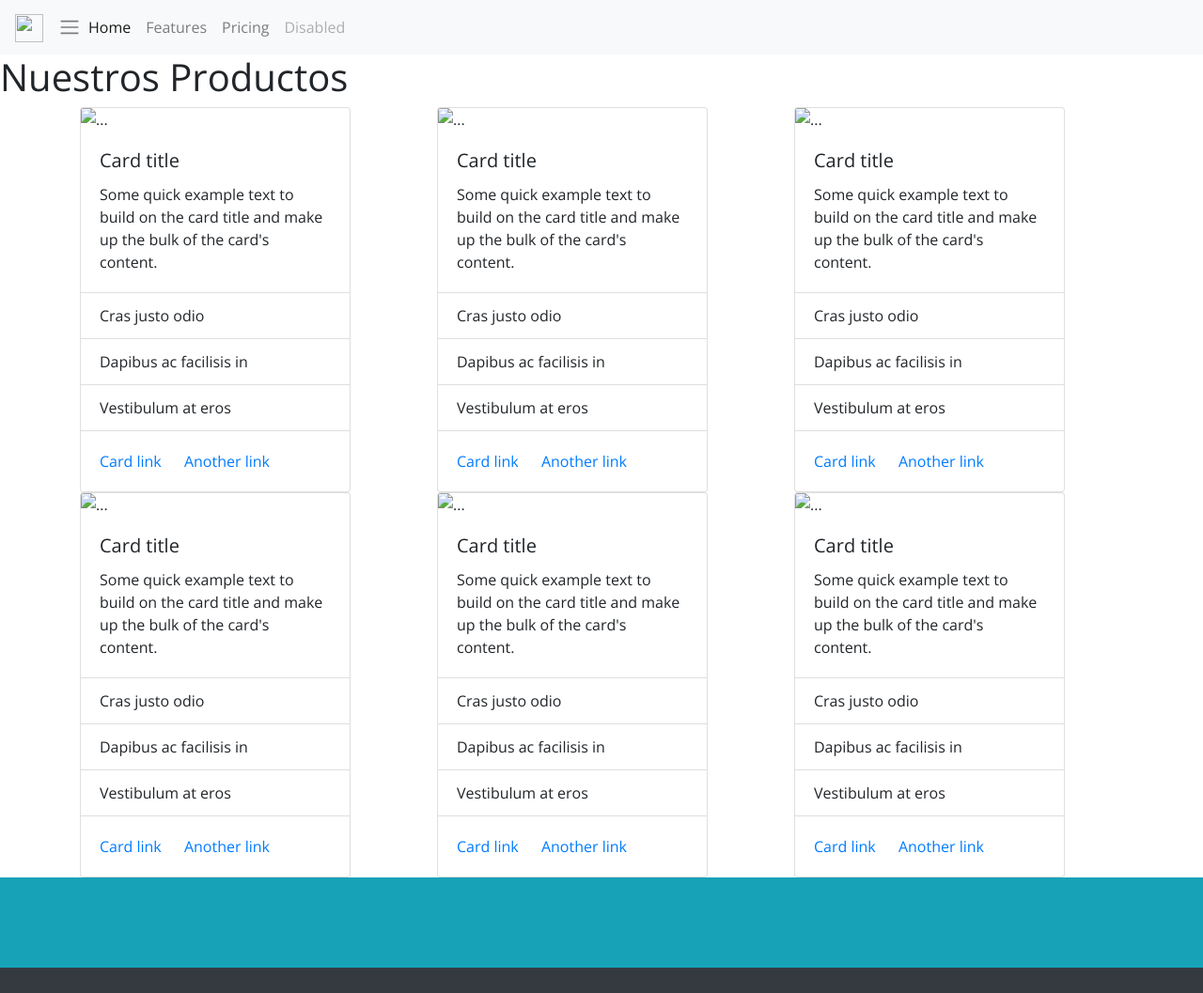
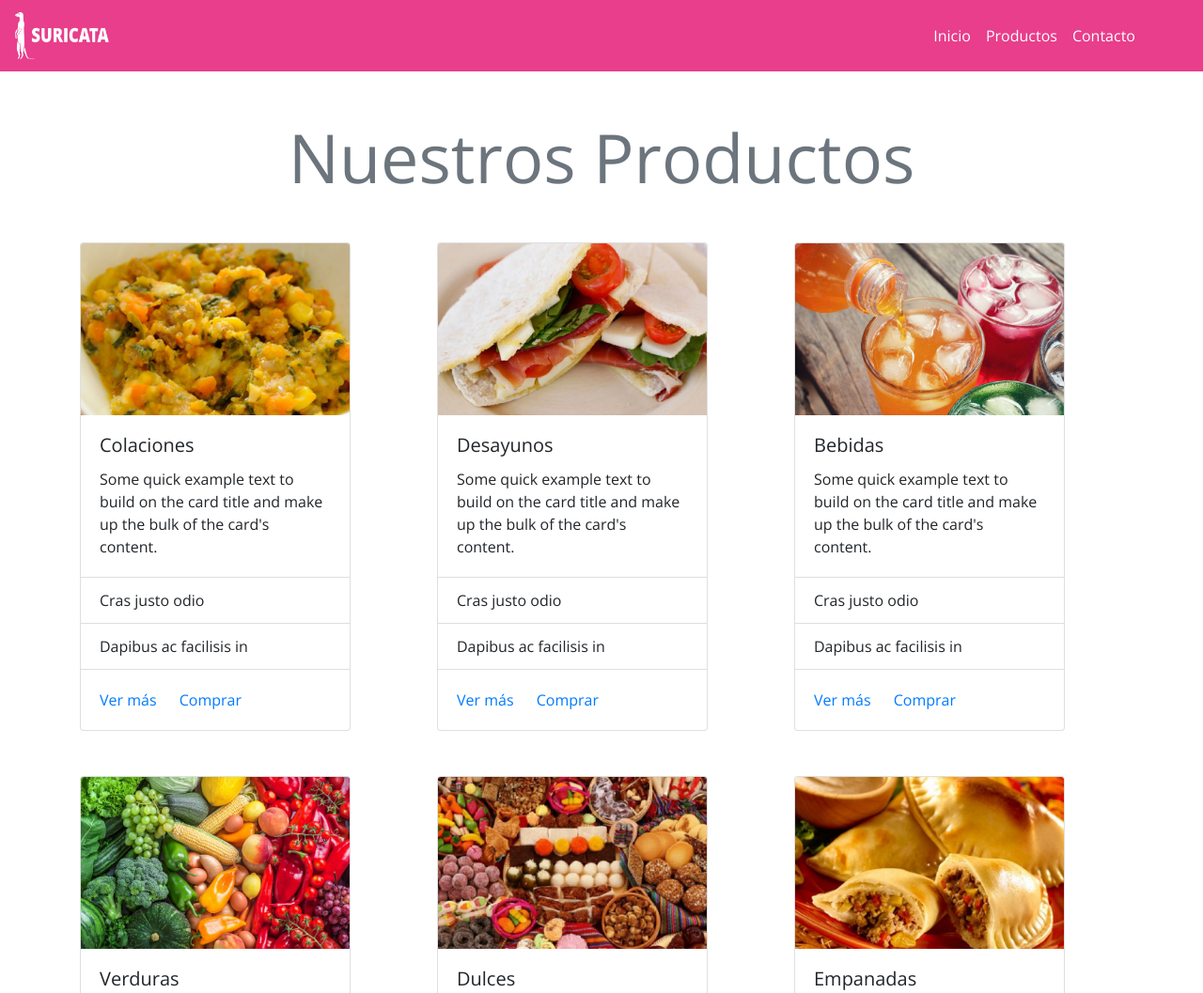
Before and after one commit to ariel-alvear/desafio-suricata, a plain HTML site: page index.html in a window 1280 px wide. Shown: the top 1057 px of the page at 94% size. Drawn offline with nearby package versions, Linux system fonts and the light colour scheme.

Commit message:
ajustes a la estructura

```diff
--- a/assets/css/style.css
+++ b/assets/css/style.css
@@ -1,3 +1,7 @@
 body {
   font-family: 'Open Sans', sans-serif;
 }
+
+.bg-pink {
+  background-color: #E83E8C;
+}
--- a/index.html
+++ b/index.html
@@ -18,145 +18,135 @@
   <body>
 
     <!--barra de navegacion-->
-    <nav class="navbar navbar-expand-lg navbar-light bg-light">
+    <nav class="navbar navbar-expand-lg navbar-light bg-pink">
       <a class="navbar-brand" href="#">
-        <img src="/docs/4.5/assets/brand/bootstrap-solid.svg" width="30" height="30" alt="" loading="lazy">
+        <img src="assets/img/logo.png" width="100" height="50" alt="" loading="lazy">
       </a>
-        <span class="navbar-toggler-icon"></span>
       </button>
       <div class="collapse navbar-collapse" id="navbarNav">
-        <ul class="navbar-nav">
-          <li class="nav-item active">
-            <a class="nav-link" href="#">Home <span class="sr-only">(current)</span></a>
+        <ul class="navbar-nav ml-auto mr-5">
+          <li class="nav-item">
+            <a class="nav-link text-white" href="#">Inicio</a>
           </li>
           <li class="nav-item">
-            <a class="nav-link" href="#">Features</a>
+            <a class="nav-link text-white" href="#">Productos</a>
           </li>
           <li class="nav-item">
-            <a class="nav-link" href="#">Pricing</a>
-          </li>
-          <li class="nav-item">
-            <a class="nav-link disabled" href="#" tabindex="-1" aria-disabled="true">Disabled</a>
+            <a class="nav-link text-white" href="#">Contacto</a>
           </li>
         </ul>
       </div>
     </nav>
 
     <!-- titulo -->
-    <header>
-      <h1>Nuestros Productos</h1>
+    <header class="text-center">
+      <h1 class="text-muted display-3 mt-5">Nuestros Productos</h1>
     </header>
 
     <!-- cards 3xfila -->
     <div class="container">
-      <div class="row">
+      <div class="row mt-5">
         <div class="col-4">
           <div class="card" style="width: 18rem;">
-            <img src="..." class="card-img-top" alt="...">
+            <img src="assets/img/colaciones.jpg" class="card-img-top" alt="charquican">
             <div class="card-body">
-              <h5 class="card-title">Card title</h5>
+              <h5 class="card-title">Colaciones</h5>
               <p class="card-text">Some quick example text to build on the card title and make up the bulk of the card's content.</p>
             </div>
             <ul class="list-group list-group-flush">
               <li class="list-group-item">Cras justo odio</li>
               <li class="list-group-item">Dapibus ac facilisis in</li>
-              <li class="list-group-item">Vestibulum at eros</li>
             </ul>
             <div class="card-body">
-              <a href="#" class="card-link">Card link</a>
-              <a href="#" class="card-link">Another link</a>
+              <a href="#" class="card-link">Ver más</a>
+              <a href="#" class="card-link">Comprar</a>
             </div>
           </div>
         </div>
         <div class="col-4">
           <div class="card" style="width: 18rem;">
-            <img src="..." class="card-img-top" alt="...">
+            <img src="assets/img/desayunos.jpg" class="card-img-top" alt="pan con tomate">
             <div class="card-body">
-              <h5 class="card-title">Card title</h5>
+              <h5 class="card-title">Desayunos</h5>
               <p class="card-text">Some quick example text to build on the card title and make up the bulk of the card's content.</p>
             </div>
             <ul class="list-group list-group-flush">
               <li class="list-group-item">Cras justo odio</li>
               <li class="list-group-item">Dapibus ac facilisis in</li>
-              <li class="list-group-item">Vestibulum at eros</li>
             </ul>
             <div class="card-body">
-              <a href="#" class="card-link">Card link</a>
-              <a href="#" class="card-link">Another link</a>
+              <a href="#" class="card-link">Ver más</a>
+              <a href="#" class="card-link">Comprar</a>
             </div>
           </div>
         </div>
         <div class="col-4">
           <div class="card" style="width: 18rem;">
-            <img src="..." class="card-img-top" alt="...">
+            <img src="assets/img/bebidas.jpg" class="card-img-top" alt="bebidas">
             <div class="card-body">
-              <h5 class="card-title">Card title</h5>
+              <h5 class="card-title">Bebidas</h5>
               <p class="card-text">Some quick example text to build on the card title and make up the bulk of the card's content.</p>
             </div>
             <ul class="list-group list-group-flush">
               <li class="list-group-item">Cras justo odio</li>
               <li class="list-group-item">Dapibus ac facilisis in</li>
-              <li class="list-group-item">Vestibulum at eros</li>
             </ul>
             <div class="card-body">
-              <a href="#" class="card-link">Card link</a>
-              <a href="#" class="card-link">Another link</a>
+              <a href="#" class="card-link">Ver más</a>
+              <a href="#" class="card-link">Comprar</a>
             </div>
           </div>
         </div>
       </div>
-      <div class="row">
+      <div class="row mt-5">
         <div class="col-4">
           <div class="card" style="width: 18rem;">
-            <img src="..." class="card-img-top" alt="...">
+            <img src="assets/img/verduras.jpg" class="card-img-top" alt="verduras">
             <div class="card-body">
-              <h5 class="card-title">Card title</h5>
+              <h5 class="card-title">Verduras</h5>
               <p class="card-text">Some quick example text to build on the card title and make up the bulk of the card's content.</p>
             </div>
             <ul class="list-group list-group-flush">
               <li class="list-group-item">Cras justo odio</li>
               <li class="list-group-item">Dapibus ac facilisis in</li>
-              <li class="list-group-item">Vestibulum at eros</li>
             </ul>
             <div class="card-body">
-              <a href="#" class="card-link">Card link</a>
-              <a href="#" class="card-link">Another link</a>
+              <a href="#" class="card-link">Ver más</a>
+              <a href="#" class="card-link">Comprar</a>
             </div>
           </div>
         </div>
         <div class="col-4">
           <div class="card" style="width: 18rem;">
-            <img src="..." class="card-img-top" alt="...">
+            <img src="assets/img/dulces.jpg" class="card-img-top" alt="...">
             <div class="card-body">
-              <h5 class="card-title">Card title</h5>
+              <h5 class="card-title">Dulces</h5>
               <p class="card-text">Some quick example text to build on the card title and make up the bulk of the card's content.</p>
             </div>
             <ul class="list-group list-group-flush">
               <li class="list-group-item">Cras justo odio</li>
               <li class="list-group-item">Dapibus ac facilisis in</li>
-              <li class="list-group-item">Vestibulum at eros</li>
             </ul>
             <div class="card-body">
-              <a href="#" class="card-link">Card link</a>
-              <a href="#" class="card-link">Another link</a>
+              <a href="#" class="card-link">Ver más</a>
+              <a href="#" class="card-link">Comprar</a>
             </div>
           </div>
         </div>
         <div class="col-4">
           <div class="card" style="width: 18rem;">
-            <img src="..." class="card-img-top" alt="...">
+            <img src="assets/img/empanadas.jpg" class="card-img-top" alt="empanadas">
             <div class="card-body">
-              <h5 class="card-title">Card title</h5>
+              <h5 class="card-title">Empanadas</h5>
               <p class="card-text">Some quick example text to build on the card title and make up the bulk of the card's content.</p>
             </div>
             <ul class="list-group list-group-flush">
               <li class="list-group-item">Cras justo odio</li>
               <li class="list-group-item">Dapibus ac facilisis in</li>
-              <li class="list-group-item">Vestibulum at eros</li>
             </ul>
             <div class="card-body">
-              <a href="#" class="card-link">Card link</a>
-              <a href="#" class="card-link">Another link</a>
+              <a href="#" class="card-link">Ver más</a>
+              <a href="#" class="card-link">Comprar</a>
             </div>
           </div>
         </div>
```
